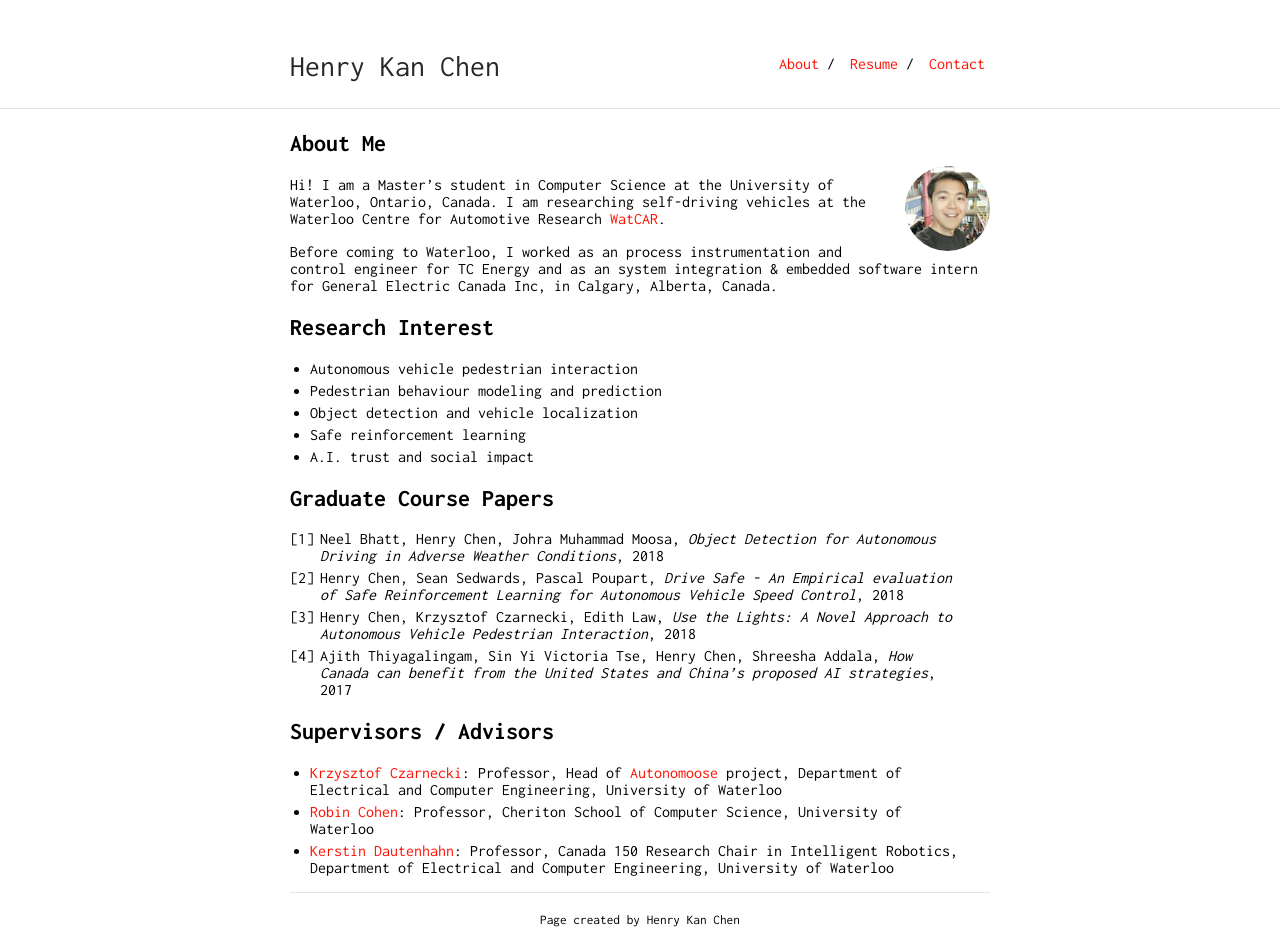
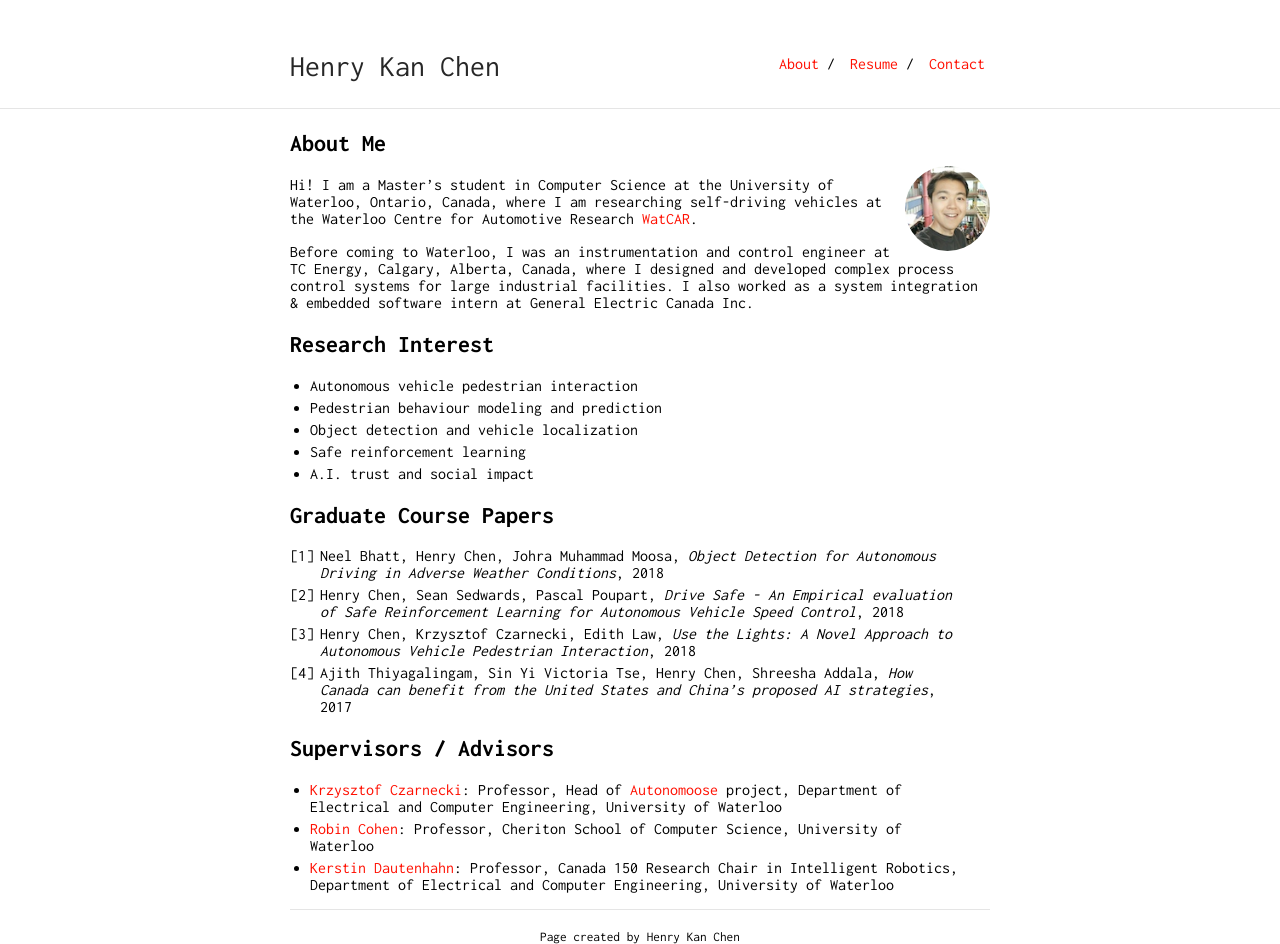
Before and after one commit to Henrykanchen/henrykanchen.github.io, a Jekyll site: the page built from index.md, in a window 1280 px wide. Built offline with Jekyll 4.4.1, drawn with Linux system fonts in a browser that asks for light colours; our own code applies the rules of GitHub Pages for plain Markdown files.

Commit message:
more updates

```diff
--- a/_config.yml
+++ b/_config.yml
@@ -8,6 +8,7 @@ markdown: kramdown
 tracking_id: #
 
 footer: yes
+footer_url: "https://www.linkedin.com/in/henry-chen-b1417114"
 footer_text: "Page created by Henry Kan Chen"
 
 sass:
--- a/index.md
+++ b/index.md
@@ -6,9 +6,9 @@ layout: default
 
 <img class="profile-picture" src="henry.jpg">
 
-Hi! I am a Master's student in Computer Science at the University of Waterloo, Ontario, Canada. I am researching self-driving vehicles at the Waterloo Centre for Automotive Research [WatCAR](https://uwaterloo.ca/centre-automotive-research/).
+Hi! I am a Master's student in Computer Science at the University of Waterloo, Ontario, Canada, where I am researching self-driving vehicles at the Waterloo Centre for Automotive Research [WatCAR](https://uwaterloo.ca/centre-automotive-research/).
 
-Before coming to Waterloo, I worked as an process instrumentation and control engineer for TC Energy and as an system integration & embedded software intern for General Electric Canada Inc, in Calgary, Alberta, Canada.
+Before coming to Waterloo, I was an instrumentation and control engineer at TC Energy, Calgary, Alberta, Canada, where I designed and developed complex process control systems for large industrial facilities. I also worked as a system integration & embedded software intern at General Electric Canada Inc.
 
 
 ## Research Interest
```
Also changed, not shown: 1 other file.
